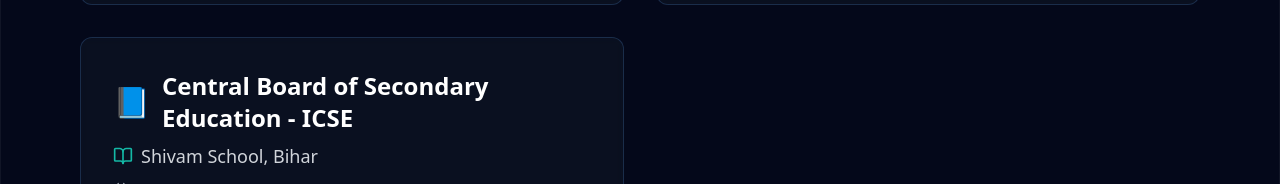
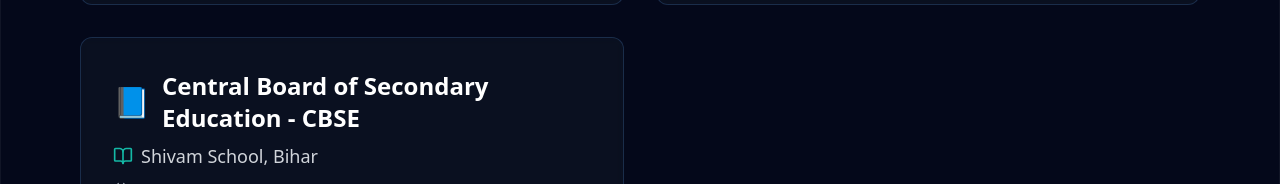
Before and after one commit to Shetu003/Portfolio, a React (Vite) app: page /education in a window 1280 px wide. Shown: the part 601-785 px from the top of the page. Built offline with nearby package versions, Linux system fonts and the light colour scheme.

Commit message:
Education.jsx

```diff
--- a/src/pages/Education/Education.jsx
+++ b/src/pages/Education/Education.jsx
@@ -35,7 +35,7 @@
         "",
     },
     {
-      degree: "Central Board of Secondary Education - ICSE",
+      degree: "Central Board of Secondary Education - CBSE",
       school: "Shivam School, Bihar",
       mascot: "📘",
       year: "2020",
```
